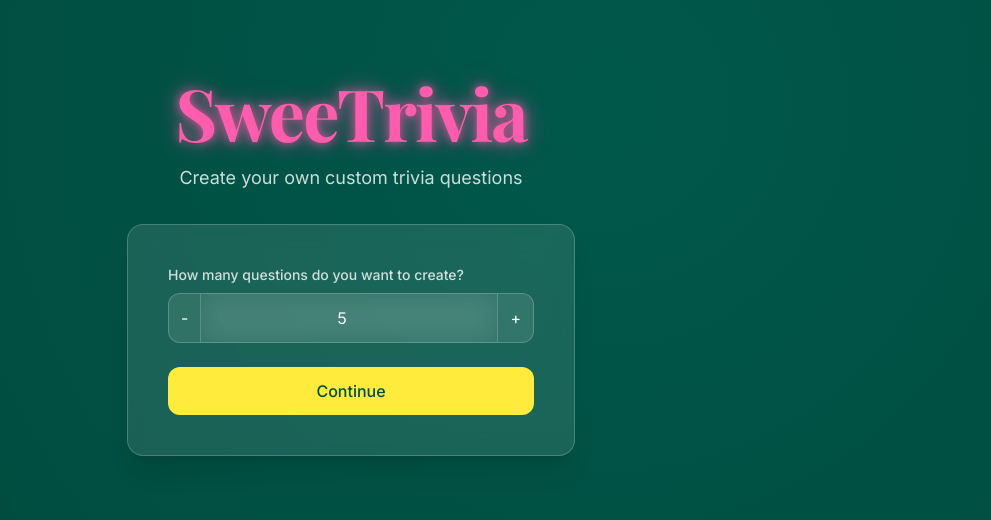
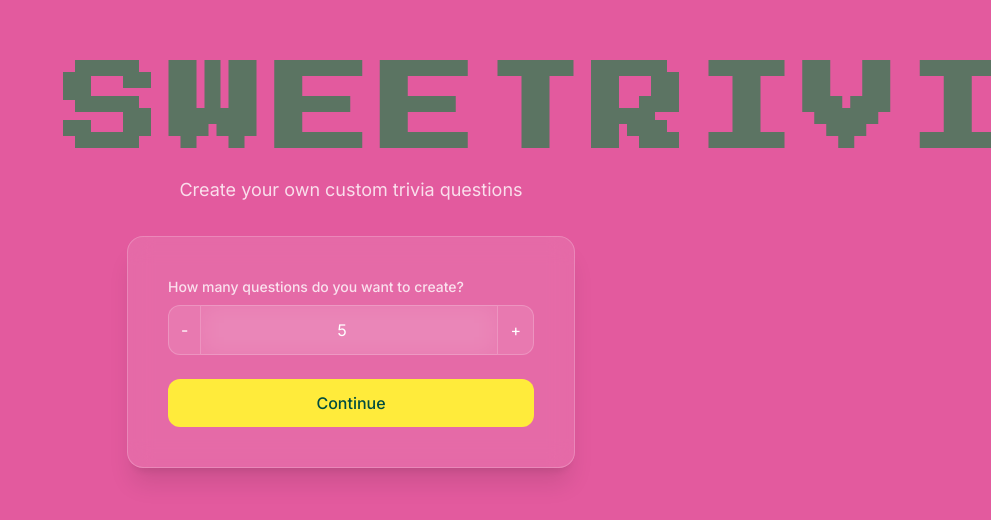
Before and after one commit to VickyZhr/sweetrivia-questor, a React (Vite) app: page / in a window 1280 px wide. Shown: the part 134-654 px from the top of the page, without its empty margins (289-1280 px from the left). Built offline with nearby package versions, Linux system fonts and the light colour scheme.

Commit message:
Update index page styling
Update the index page to adjust the background color and text styling of the title.

```diff
--- a/src/index.css
+++ b/src/index.css
@@ -1,5 +1,4 @@
-
-@import url('https://fonts.googleapis.com/css2?family=Inter:wght@300;400;500;600;700&family=Playfair+Display:wght@400;500;600;700&display=swap');
+@import url('https://fonts.googleapis.com/css2?family=Inter:wght@300;400;500;600;700&family=Playfair+Display:wght@400;500;600;700&family=Press+Start+2P&display=swap');
 
 @tailwind base;
 @tailwind components;
@@ -43,14 +42,13 @@
   }
 
   body {
-    @apply bg-trivia-darkGreen text-foreground antialiased overflow-x-hidden;
-    background-image: radial-gradient(circle at 70% 30%, rgba(0, 105, 92, 0.4) 0%, transparent 70%),
-                     radial-gradient(circle at 30% 70%, rgba(0, 77, 64, 0.6) 0%, transparent 50%);
+    @apply bg-trivia-pink text-foreground antialiased overflow-x-hidden;
+    background-image: none;
     background-attachment: fixed;
   }
 
   ::selection {
-    @apply bg-trivia-pink text-white;
+    @apply bg-trivia-green text-white;
   }
 }
 
--- a/src/pages/Index.tsx
+++ b/src/pages/Index.tsx
@@ -41,7 +41,8 @@ const Index = () => {
     <div className="min-h-screen flex flex-col items-center justify-center p-6">
       <div className="animate-in fade-in w-full max-w-xl mx-auto text-center mb-8">
         <h1
-          className={`font-display text-6xl md:text-7xl font-bold text-trivia-pink mb-4 tracking-tight title-glow animate-in slide-in-down ${isAnimationComplete ? 'animate-pulse-slow' : ''}`}
+          className={`font-pixel text-7xl md:text-8xl font-bold text-trivia-green mb-4 tracking-wide uppercase ${isAnimationComplete ? 'animate-pulse-slow' : ''}`}
+          style={{ letterSpacing: '0.1em' }}
         >
           SweeTrivia
         </h1>
--- a/tailwind.config.ts
+++ b/tailwind.config.ts
@@ -22,6 +22,7 @@ export default {
 			fontFamily: {
 				sans: ['Inter', 'sans-serif'],
 				display: ['Playfair Display', 'serif'],
+				pixel: ['"Press Start 2P"', 'monospace'],
 			},
 			colors: {
 				border: 'hsl(var(--border))',
@@ -58,8 +59,9 @@ export default {
 					foreground: 'hsl(var(--card-foreground))'
 				},
 				trivia: {
-					pink: '#FF5CAD',
+					pink: '#E35A9E',
 					darkGreen: '#004D40',
+					green: '#3A7B54',
 					yellow: '#FFEB3B',
 					lightGreen: '#00796B',
 					cream: '#FFF8E1',
```
